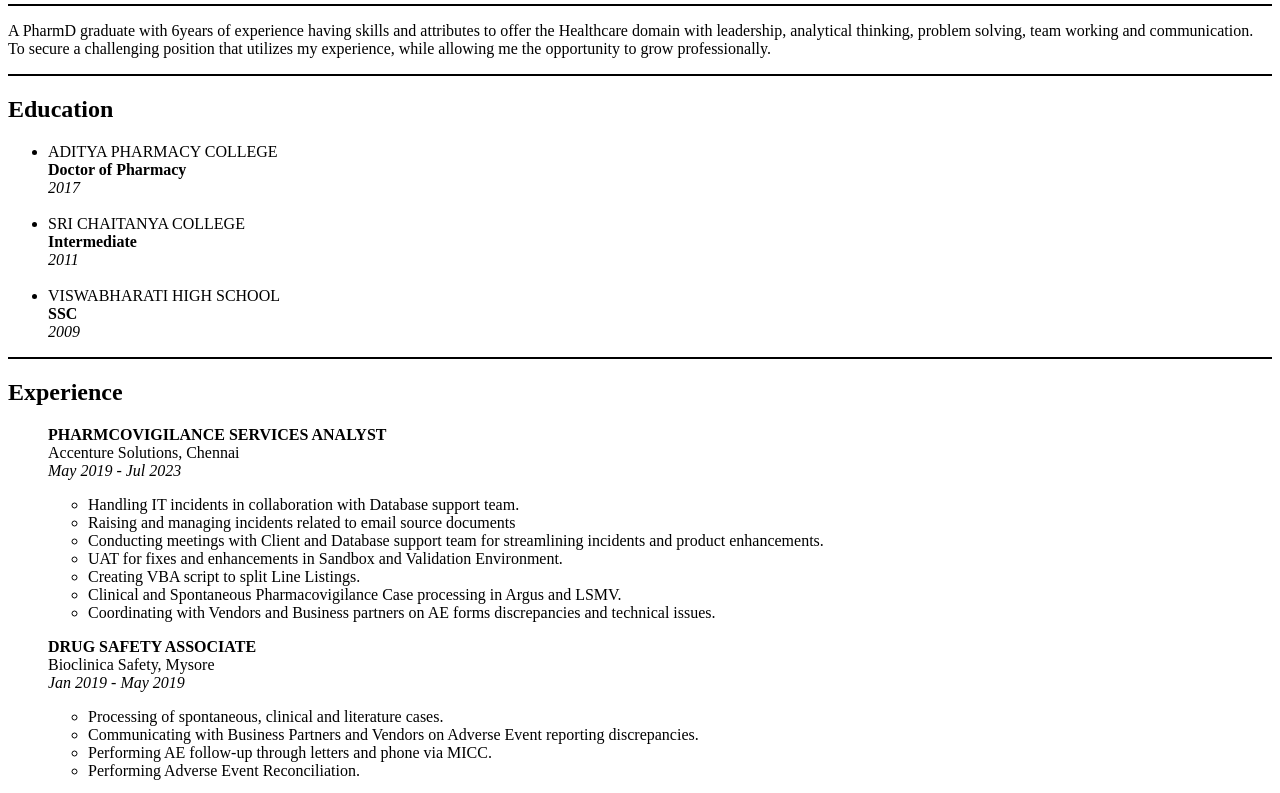
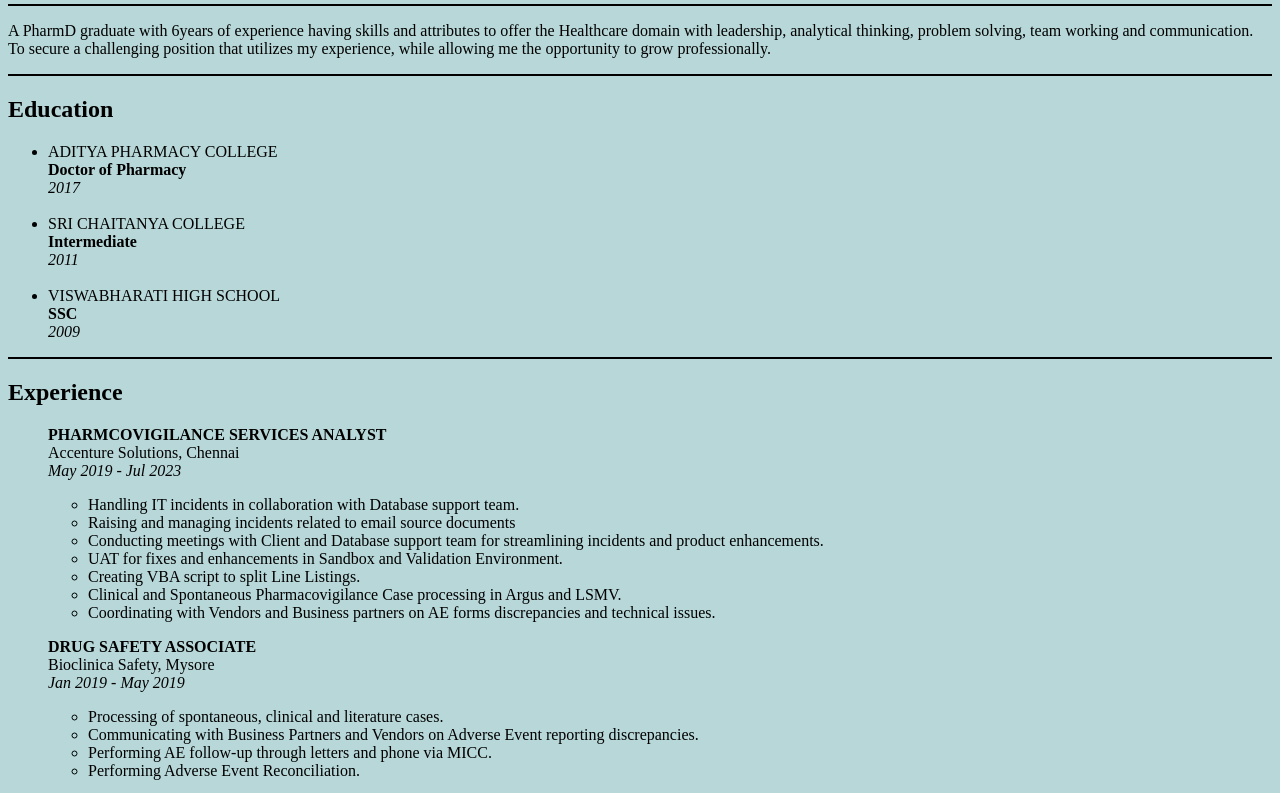
Before and after one commit to Goutham-Kondeti/my-resume, a plain HTML site: page index.html in a window 1280 px wide. Shown: the part 185-978 px from the top of the page. Drawn offline with Linux system fonts and the light colour scheme.

Commit message:
index.html

```diff
--- a/index.html
+++ b/index.html
@@ -6,7 +6,7 @@
         <title>My Resume</title>
     </head>
 
-    <body>
+    <body style="background-color:#b7d7d8">
         <h1 style= "color: rgb(34, 34, 65)">GOUTHAM KONDETI</h1>
         <img src="./photo.jpeg" height="100" alt="profile photo" align="right"/>
 
```
